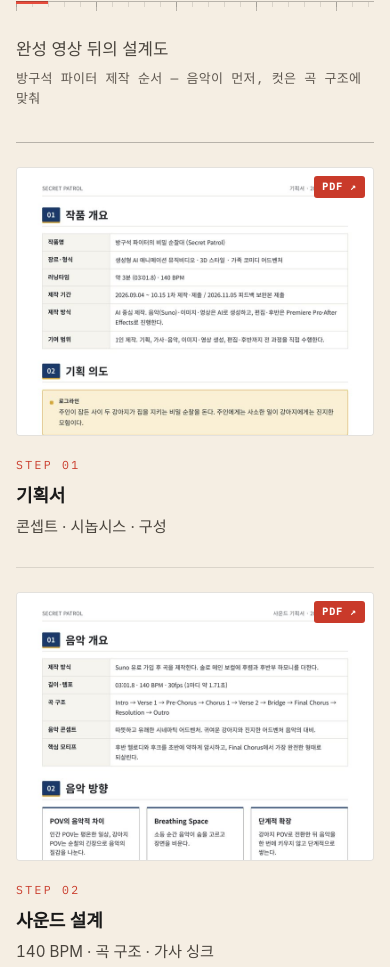
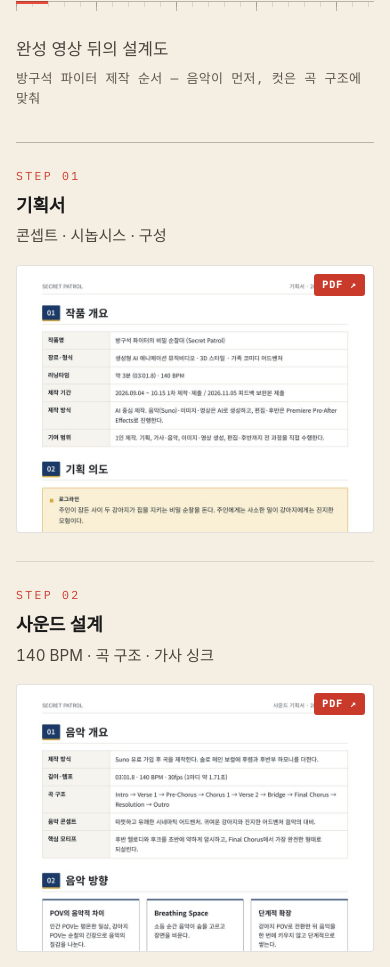
Before and after one commit to bbutti79/Portfolio, a website: page index.html in a window 390 px wide. Shown: the part 3915-4882 px from the top of the page. Drawn offline with Linux system fonts and the light colour scheme; a web font is replaced by a local one.

Commit message:
Show step text before the document thumbnail on mobile PROCESS
On narrow screens (<=560px) the PROCESS cards stack in one column. Put the
step number, title and description first and the document image below it.
Desktop and tablet layouts are unchanged.

Co-Authored-By: Claude Sonnet 5.5 <noreply@anthropic.com>

```diff
--- a/assets/css/style.css
+++ b/assets/css/style.css
@@ -388,6 +388,11 @@ ul { padding: 0; list-style: none; }
   .process-grid { grid-template-columns: 1fr; }
   .step + .step::before { display: none; }
   .step + .step { border-top: 1px solid var(--hair); }
+  .step { display: flex; flex-direction: column; }
+  .step-no { order: 1; margin: 0 0 6px; }
+  .step h3 { order: 2; }
+  .step-text { order: 3; margin: 4px 0 16px; }
+  .step .doc { order: 4; }
   .player-tc { font-size: 0.64rem; }
   .works-section .featured-thumbs { grid-template-columns: 1fr; }
   .ruler-tc { right: 16px; }
```
